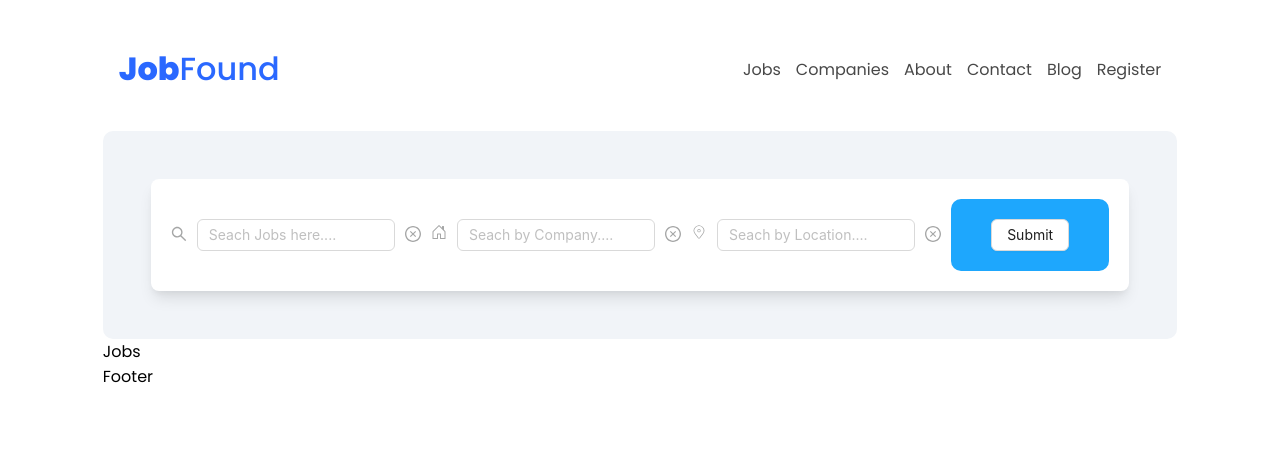
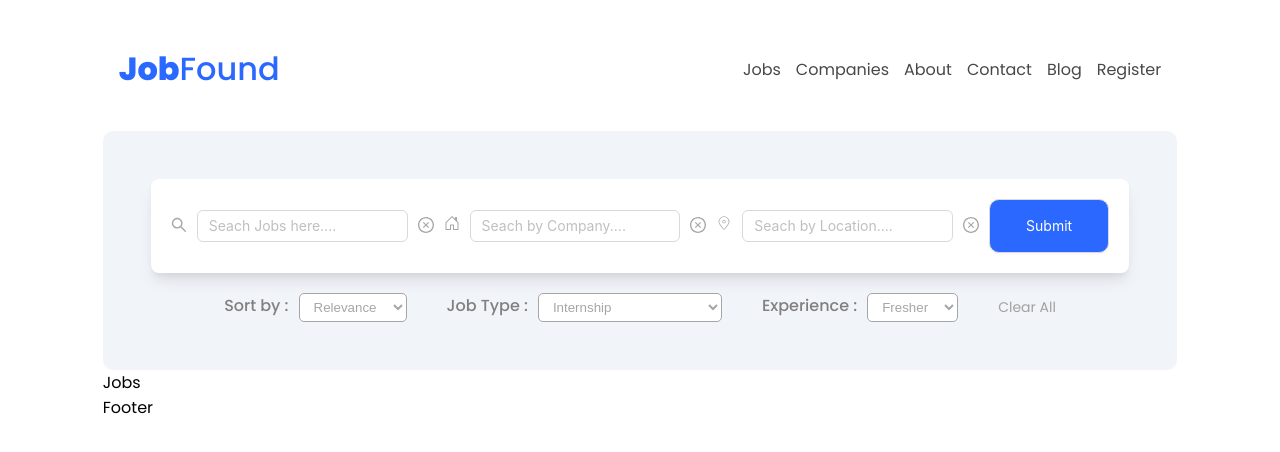
Before and after one commit to vaibh2723/JobFound-Recruitment-Website, a React (Vite) app: page / in a window 1280 px wide. Shown: the top 452 px of the page. Built offline with nearby package versions, Linux system fonts and the light colour scheme.

Commit message:
search bar adding

```diff
--- a/src/Components/SearchDiv/Search.jsx
+++ b/src/Components/SearchDiv/Search.jsx
@@ -45,10 +45,56 @@ const Search = () => {
             </span>
           </div>
           <span className="search-bar-button">
-            <Button>Submit</Button>
+            <Button >Submit</Button>
           </span>
         </div>
       </form>
+
+      <div className="search-bar-secDiv">
+        <div className="search-bar-single-search">
+
+          <label htmlFor="relevance" className="search-bar-label">
+            Sort by :
+          </label >
+          <select id="relevance" className="search-bar-select">
+            <option value="" > Relevance</option>
+            <option value="" > Inclusive</option>
+            <option value="" > Starts With</option>
+            <option value="" > Contains</option>
+          </select>
+
+        </div>
+
+        <div className="search-bar-single-search">
+
+          <label htmlFor="type-of" className="search-bar-label">
+            Job Type :
+          </label >
+          <select id="type-of" className="search-bar-select">
+            <option value="" > Internship</option>
+            <option value="" > Full time Job</option>
+            <option value="" > Internship with Job offer</option>
+          </select>
+
+        </div>
+
+        <div className="search-bar-single-search">
+
+          <label htmlFor="level" className="search-bar-label">
+            Experience :
+          </label >
+          <select id="level" className="search-bar-select">
+            <option value="" > Fresher </option>
+            <option value="" > 0-1 year</option>
+            <option value="" > 1-3 year </option>
+            <option value="" > 4-6 year</option>
+            <option value="" > 6+ year </option>
+          </select>
+
+        </div>
+
+        <span className="search-bar-clearall">Clear All</span>
+      </div>
     </div>
   );
 };
--- a/src/Components/component.css
+++ b/src/Components/component.css
@@ -55,62 +55,173 @@
     width: 100%;
 }
 
-.search-bar-button {
+.search-bar-button button {
     color: white;
-    /* background-color: #2a68ff; */
-    /* height: 100%; */
-    /* padding: 5px; */
-    background-color: #1ea7fd; /* The hexadecimal color for blue in Tailwind CSS */
-
-    /* Setting height to full using h-full */
+    background-color: #2a68ff;
     height: 100%;
-
-    /* Adding padding using p-5 and px-10 */
-    padding: 1.25rem; /* 1.25rem is equivalent to 5 in Tailwind CSS */
-    padding-left: 2.5rem; /* 2.5rem is equivalent to 10 in Tailwind CSS */
-    padding-right: 2.5rem; /* 2.5rem is equivalent to 10 in Tailwind CSS */
-
-    /* Adding rounded corners using rounded-[10px] */
+    padding: 1.1rem;
+    padding-left: 2.25rem;
+    padding-right: 2.25rem;
     border-radius: 10px;
-
-    /* Adding text color using text-white */
-    color: #fff; /* The hexadecimal color for white in Tailwind CSS */
-
-    /* Adding cursor pointer using cursor-pointer */
     cursor: pointer;
 }
 
 .search-bar-button :hover {
     background-color: #4096ff;
+    color: white !important;
+    cursor: pointer !important;
+}
+
+.search-bar-secDiv {
+    display: flex;
+    flex-direction: row;
+    align-items: center;
+    justify-content: center;
+    gap: 40px;
+    padding-top: 20px;
+}
+
+.search-bar-single-search {
+    display: flex;
+    flex-direction: row;
+    gap: 10px;
+}
+
+.search-bar-label {
+    font-weight: 500;
+    color: #808080;
+    align-items: center;
+}
+
+.search-bar-select {
+    padding: 5px 10px;
+    border-radius: 5px;
+    background-color: white;
+    color: #a5a6a6;
+    border-color: #a5a6a6;
+}
+
+.search-bar-clearall {
+    cursor: pointer;
+    color: #a1a1a1;
+    font-size: 14px;
+}
+/* searchbar styling ---------ends */
+
+
+/* jobcard styling -----------starts */
+
+
+.job-container {
+    padding : 20px;
+    display: flex;
+    flex-direction: row;
+    flex-wrap: wrap;
+    justify-content: center;
+    align-items: center;
+    gap: 20px;
+}
+
+.job-items {
+    width: 250px !important;
+    display: flex;
+    flex-direction: column;
+    background: white;
+    color: #252b36;
+    padding: 10px;
+    border-radius: 10px;
+    box-shadow: 0 10px 15px -3px rgba(0, 0, 0, 0.1), 0 4px 6px -2px rgba(0, 0, 0, 0.05);
+}
+
+.job-items:hover {
+    background: #2a68ff;
+    color: white !important;
+}
+
+.job-container-span {
+    display: flex;
+    flex-direction: row;
+    justify-content: space-between;
+    align-items: center;
+    gap : 10px;
+}
+
+.job-container-heading {
+    font-weight: 700;
+    font-size: 16px;
+}
+
+.job-container-subheading {
+    font-size: 13px;
+    display: flex;
+    flex-direction: row;
+    gap: 5px;
+    color: #ccc;
+    align-items: center;
+    justify-content: center;
+}
+
+.job-container-location {
+    color: #ccc;
+    font-size: 13px;
+}
+
+.job-container-content {
+    color: #959595;
+    font-size: 13px;
+    padding-top: 20px;
+    margin-top: 15px;
+    border-top: 2px solid #959595;
+}
+
+.job-items:hover {
+    .job-container-content {
+        color: white;
+    }
+}
+
+.job-container-company-name {
+    font-size: 16px;
+    font-weight: 500;
+    padding: 5px;
+    display: flex;
+    align-items: center;
+    gap: 10px;
+    margin: 8px 0px
+}
+
+.job-container-button {
+    border-radius: 10px;
+    padding: 6px;
+    border: 1px solid #808080;
+    margin: 2px;
+
+}
+
+/* jobcard styling ----------ends */
+
+
+/* footer styling ----------starts */
+
+.footer-main {
+    padding: 5rem;
+    margin-bottom: 1rem;
+    background: #2a68ff;
+    border-radius: 10px;
+    display: grid;
+    grid-template-columns: repeat(5, minmax(0, 1fr));
+    gap: 8px;
+    justify-items: center;
+}
+
+.footer-logo-text {
+    font-size: 25px;
+    padding-bottom: 1.5rem;
     color: white;
 }
 
-.box {
-    /* Adding background color using bg-blue */
-    background-color: #1ea7fd; /* The hexadecimal color for blue in Tailwind CSS */
+.footer-logo-subtext{
 
-    /* Setting height to full using h-full */
-    height: 100%;
+}
 
-    /* Adding padding using p-5 and px-10 */
-    padding: 1.25rem; /* 1.25rem is equivalent to 5 in Tailwind CSS */
-    padding-left: 2.5rem; /* 2.5rem is equivalent to 10 in Tailwind CSS */
-    padding-right: 2.5rem; /* 2.5rem is equivalent to 10 in Tailwind CSS */
-
-    /* Adding rounded corners using rounded-[10px] */
-    border-radius: 10px;
-
-    /* Adding text color using text-white */
-    color: #fff; /* The hexadecimal color for white in Tailwind CSS */
-
-    /* Adding cursor pointer using cursor-pointer */
-    cursor: pointer;
-  }
-
-  /* Adding hover effect using hover:bg-blue */
-  /* .box:hover {
-    background-color: #1c64f2; /* A slightly darker blue on hover */
-
-   */
-
-/* searchbar styling ---------ends */
+/* footer styling -----------ends */
```
